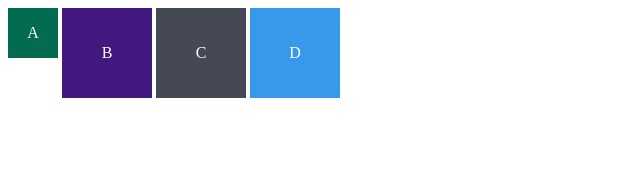
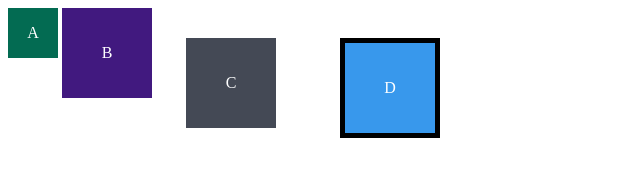
Before and after one commit to rrodrigodlima/trybe-exercicios, a plain HTML site: page fundamentos/bloco-3-introducao-a-html-e-css/dia-3-html-css-seletores-e-posicionamento/index.html in a window 1280 px wide. Shown: the whole page, without its empty margins (0-640 px from the left). Drawn offline with Linux system fonts and the light colour scheme.

Commit message:
margin e border add

```diff
--- a/fundamentos/bloco-3-introducao-a-html-e-css/dia-3-html-css-seletores-e-posicionamento/style.css
+++ b/fundamentos/bloco-3-introducao-a-html-e-css/dia-3-html-css-seletores-e-posicionamento/style.css
@@ -18,10 +18,10 @@
 
   /* insira na classe abaixo uma margem de 30px para aplicá-la aos itens C e D */
   .margin {
-
+    margin: 30px;
   }
 
   /* insira na classe abaixo uma borda com valor '5px solid black' para aplicá-la ao item D */
   .border {
-
+    border: 5px solid black;
   }
```
